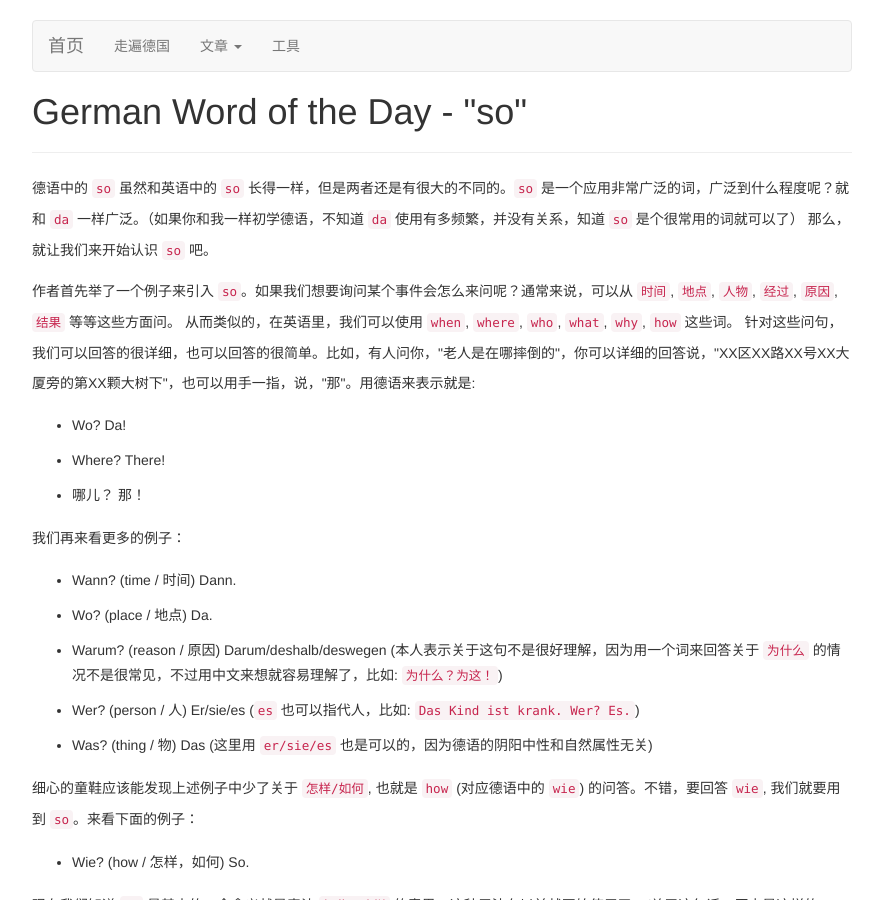
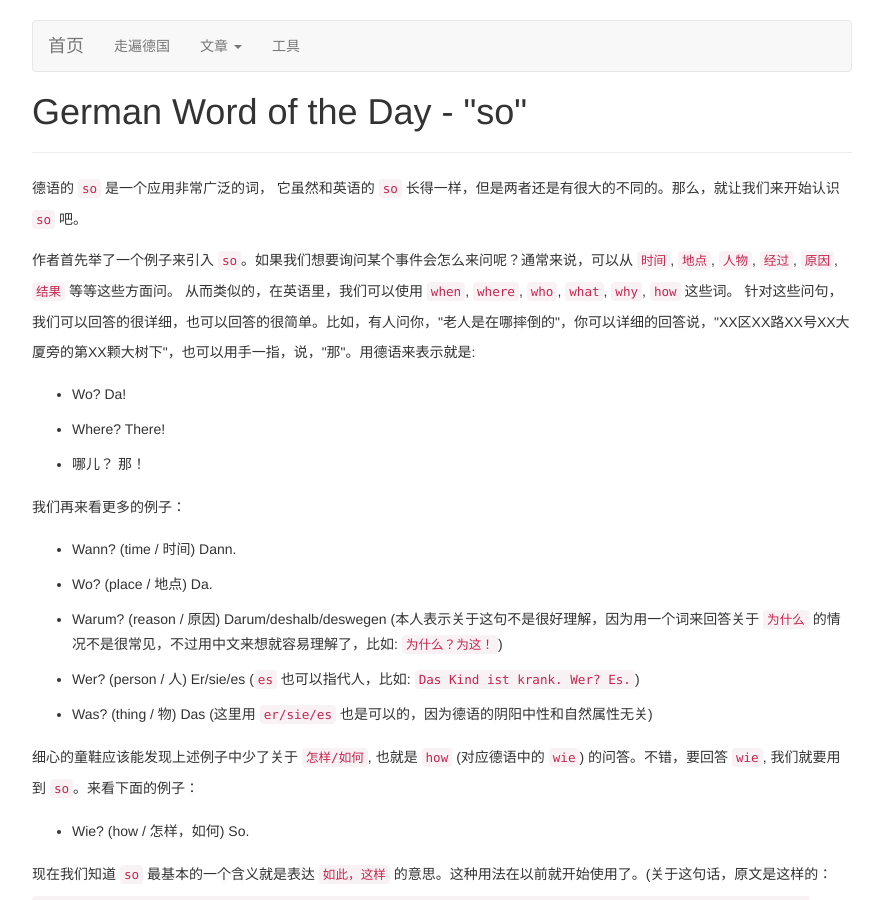
Before and after one commit to Frederick-S/GermanGarden, a Jekyll site: the page built from _posts/2013-12-05-german-word-of-the-day-so.html, in a window 1280 px wide and 900 px high. Shown: the whole window, without its empty margins (198-1081 px from the left). Built offline with Jekyll 4.4.1, drawn with Linux system fonts in a browser that asks for light colours; nearby versions of some CDN libraries; comment, search, counter and statistics services are not loaded.

Commit message:
Update post

```diff
--- a/_posts/2013-12-05-german-word-of-the-day-so.html
+++ b/_posts/2013-12-05-german-word-of-the-day-so.html
@@ -2,11 +2,10 @@
 layout: post
 title: German Word of the Day - "so"
 categories: [Article, German Word of the Day]
-excerpt: 德语中的 <code>so</code> 虽然和英语中的 <code>so</code> 长得一样，但是两者还是有很大的不同的。<code>so</code> 是一个应用非常广泛的词，广泛到什么程度呢？就和 <code>da</code> 一样广泛。（如果你和我一样初学德语，不知道 <code>da</code> 使用有多频繁，并没有关系，知道 <code>so</code> 是个很常用的词就可以了）那么，就让我们来开始认识 <code>so</code>...
+excerpt: 德语的 <code>so</code> 是一个应用非常广泛的词， 它虽然和英语的 <code>so</code> 长得一样，但是两者还是有很大的不同的。那么，就让我们来开始认识 <code>so</code> 吧...
 ---
 <p>
-    德语中的 <code>so</code> 虽然和英语中的 <code>so</code> 长得一样，但是两者还是有很大的不同的。<code>so</code> 是一个应用非常广泛的词，广泛到什么程度呢？就和 <code>da</code> 一样广泛。（如果你和我一样初学德语，不知道 <code>da</code> 使用有多频繁，并没有关系，知道 <code>so</code> 是个很常用的词就可以了）
-    那么，就让我们来开始认识 <code>so</code> 吧。
+    德语的 <code>so</code> 是一个应用非常广泛的词， 它虽然和英语的 <code>so</code> 长得一样，但是两者还是有很大的不同的。那么，就让我们来开始认识 <code>so</code> 吧。
 </p>
 <p>
     作者首先举了一个例子来引入 <code>so</code>。如果我们想要询问某个事件会怎么来问呢？通常来说，可以从 <code>时间</code>, <code>地点</code>, <code>人物</code>, <code>经过</code>, <code>原因</code>, <code>结果</code> 等等这些方面问。
```
